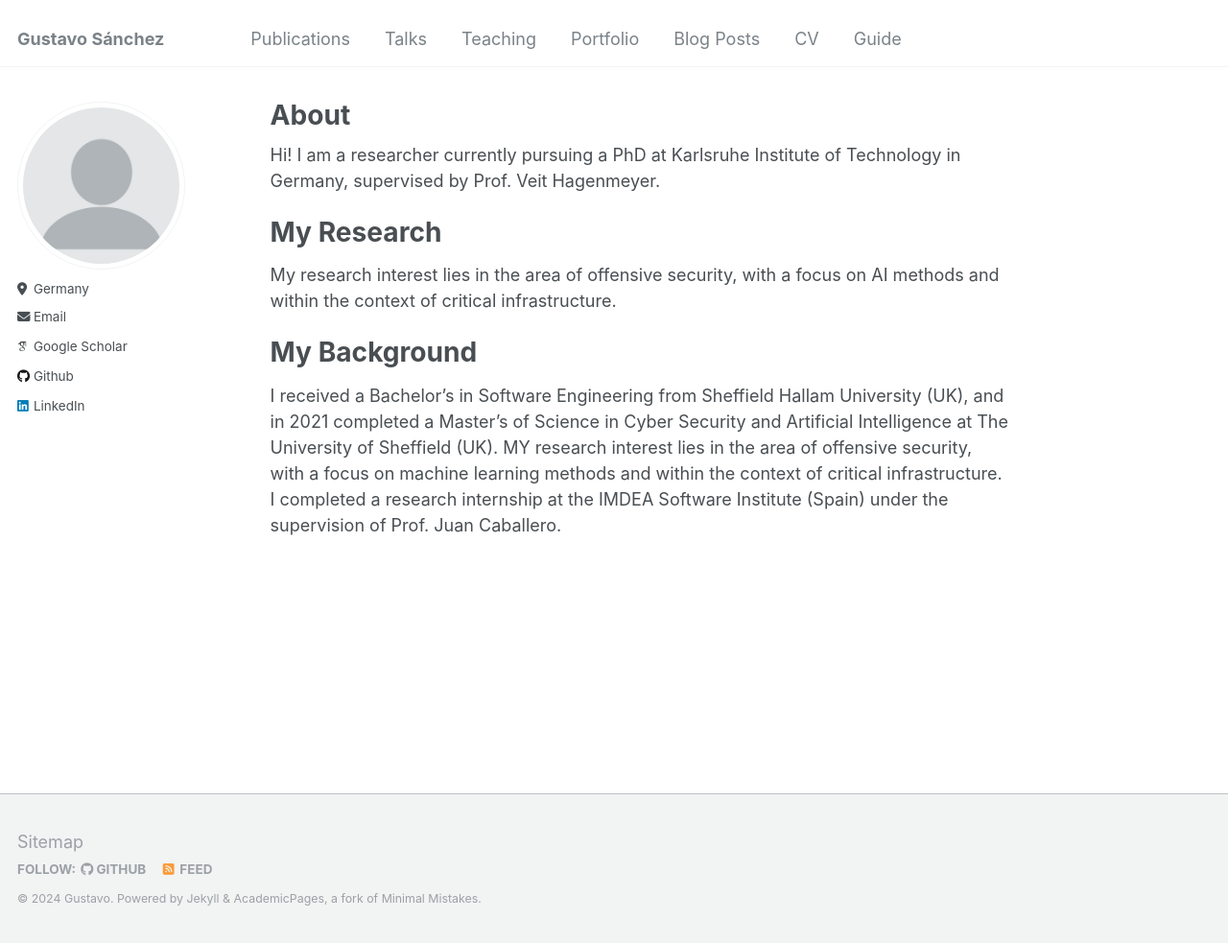
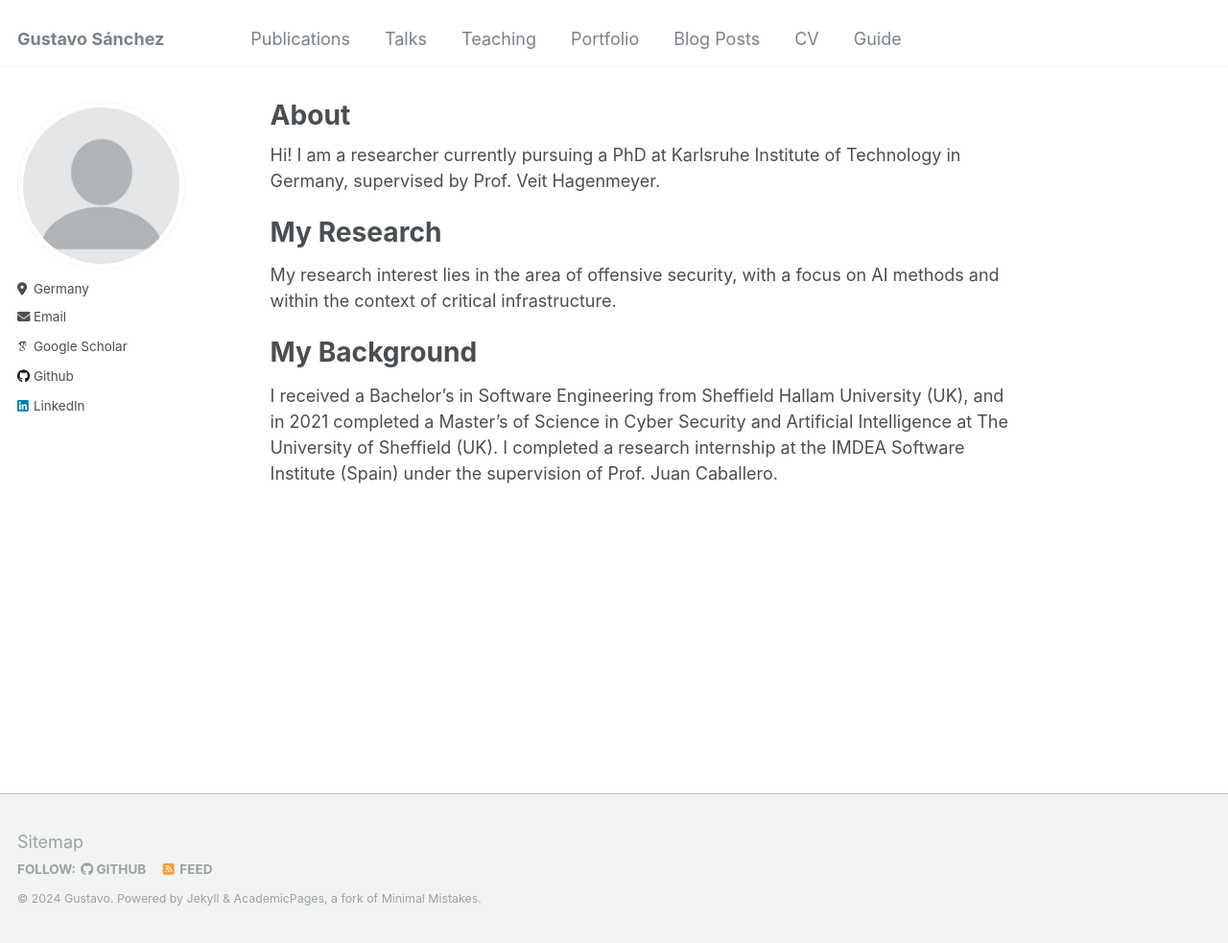
Before and after one commit to gus5298/gus5298.github.io, a Jekyll site: the page built from _pages/about.md, in a window 1280 px wide and 983 px high. Shown: the whole window at 96% size. Built offline with Jekyll 4.4.1, drawn with Linux system fonts in a browser that asks for light colours; some web fonts are replaced.

Commit message:
Update about.md

```diff
--- a/_pages/about.md
+++ b/_pages/about.md
@@ -15,4 +15,4 @@ My research interest lies in the area of offensive security, with a focus on AI
 
 My Background
 ======
-I received a Bachelor's in Software Engineering from Sheffield Hallam University (UK), and in 2021 completed a Master's of Science in Cyber Security and Artificial Intelligence at The University of Sheffield (UK). MY research interest lies in the area of offensive security, with a focus on machine learning methods and within the context of critical infrastructure. I completed a research internship at the IMDEA Software Institute (Spain) under the supervision of Prof. Juan Caballero.
+I received a Bachelor's in Software Engineering from Sheffield Hallam University (UK), and in 2021 completed a Master's of Science in Cyber Security and Artificial Intelligence at The University of Sheffield (UK). I completed a research internship at the IMDEA Software Institute (Spain) under the supervision of Prof. Juan Caballero.
```
